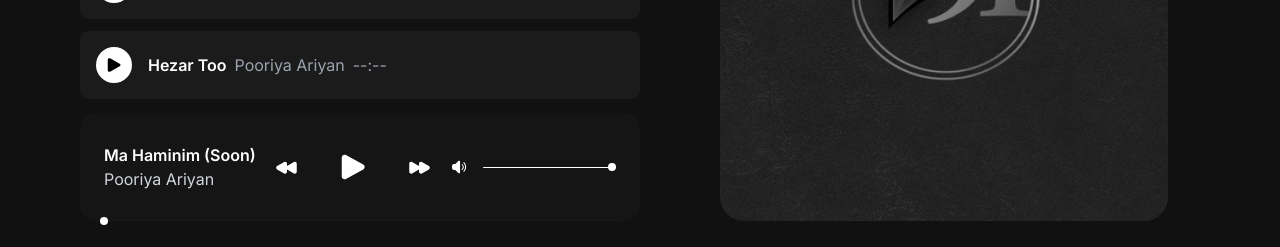
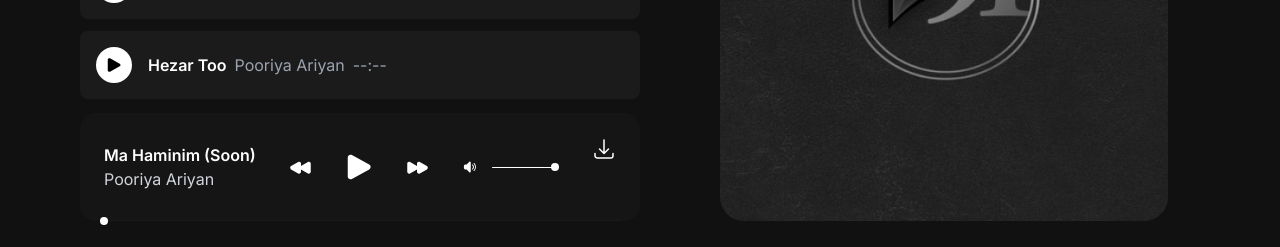
Before and after one commit to MiladDevarts/ahir-yousefi, a Next.js app: page / in a window 1280 px wide. Shown: the part 4220-4467 px from the top of the page. Built offline with nearby package versions, Linux system fonts and the light colour scheme; a web font is replaced by a local one.

Commit message:
feat: add download options

```diff
--- a/components/Sections/MusicPlayer/index.tsx
+++ b/components/Sections/MusicPlayer/index.tsx
@@ -227,7 +227,7 @@ const MusicPlayer = () => {
                 </span> */}
               </div>
 
-              <div className="flex gap-4 justify-between flex-wrap lg:flex-nowrap">
+              <div className="flex gap-y-4 lg:gap-x-4 justify-between flex-wrap lg:flex-nowrap">
                 <div className="flex justify-between items-center">
                   <div>
                     <h3 className="text-white font-semibold">
@@ -238,7 +238,7 @@ const MusicPlayer = () => {
                     </p>
                   </div>
                 </div>
-                <div className="flex justify-center items-center gap-6 order-last w-full lg:w-auto lg:order-none">
+                <div className="flex justify-center items-center gap-4 order-last w-1/2 lg:w-auto lg:order-none">
                   <BackwardIcon
                     className="text-white w-6 h-6 cursor-pointer"
                     onClick={playPrev}
@@ -258,7 +258,7 @@ const MusicPlayer = () => {
                     onClick={playNext}
                   />
                 </div>
-                <div className="flex items-center gap-4">
+                <div className="flex items-center gap-4 order-last lg:order-none w-[40%] lg:w-24">
                   <SpeakerWaveIcon className="text-white w-5 h-5" />
                   <input
                     type="range"
@@ -267,7 +267,7 @@ const MusicPlayer = () => {
                     step="0.1"
                     value={volume}
                     onChange={(e) => setVolume(parseFloat(e.target.value))}
-                    className="w-24 h-1 bg-gray-600 rounded-lg appearance-none cursor-pointer volume--range__slider"
+                    className="h-1 bg-gray-600 rounded-lg appearance-none cursor-pointer volume--range__slider"
                     style={{
                       backgroundImage: `linear-gradient(to right, #fff ${
                         volume * 100
@@ -275,6 +275,25 @@ const MusicPlayer = () => {
                     }}
                   />
                 </div>
+                <a
+                  href={`/audio/${audioList[currentTrack].src}`}
+                  download={`${audioList[currentTrack].name} - ${audioList[currentTrack].artist}.mp3`}
+                  className="size-6 min-w-[1.5rem] flex items-center max-lg:order-2"
+                >
+                  <svg
+                    xmlns="http://www.w3.org/2000/svg"
+                    fill="none"
+                    viewBox="0 0 24 24"
+                    strokeWidth={1.5}
+                    stroke="currentColor"
+                  >
+                    <path
+                      strokeLinecap="round"
+                      strokeLinejoin="round"
+                      d="M3 16.5v2.25A2.25 2.25 0 0 0 5.25 21h13.5A2.25 2.25 0 0 0 21 18.75V16.5M16.5 12 12 16.5m0 0L7.5 12m4.5 4.5V3"
+                    />
+                  </svg>
+                </a>
               </div>
             </div>
           </div>
```
